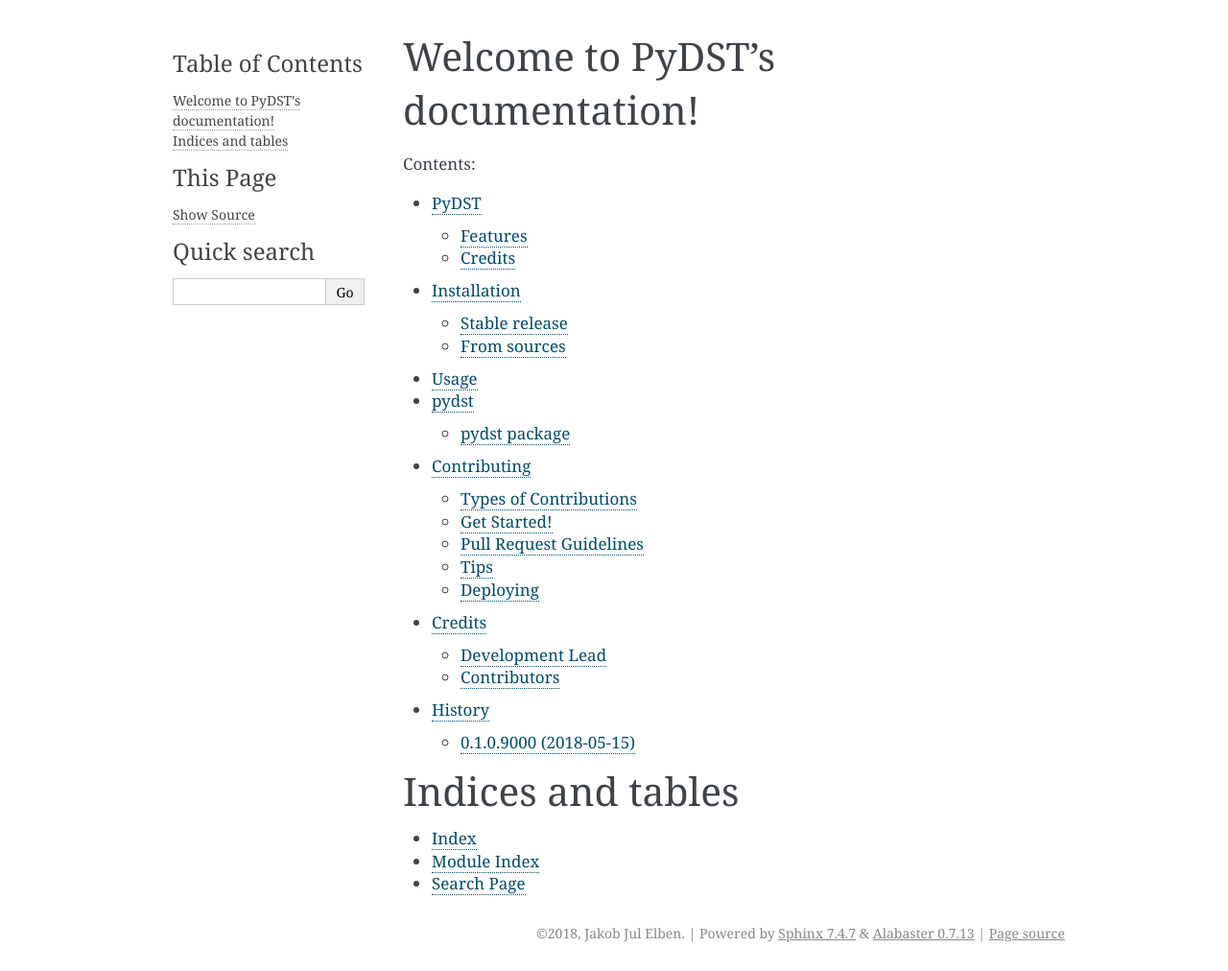
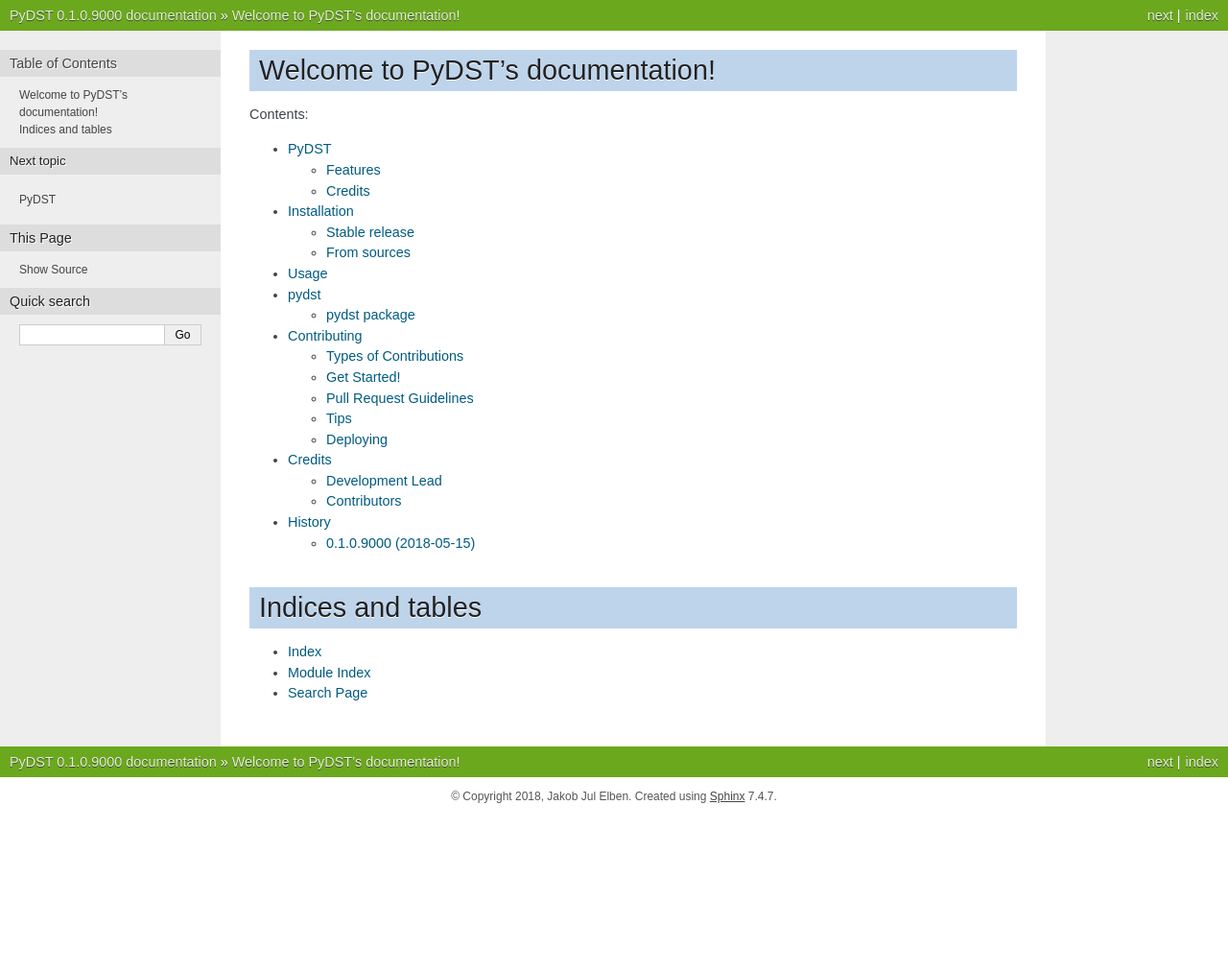
Before and after one commit to elben10/pydst2, a Sphinx documentation site: the page built from docs/index.rst, in a window 1280 px wide. Shown: the whole page at 96% size. Built offline with Sphinx 7.4.7, drawn with Linux system fonts in a browser that asks for light colours; after the commit the page ends 900 px from its top, so only the background shows below that.

Commit message:
_static doesn't exists

```diff
--- a/docs/conf.py
+++ b/docs/conf.py
@@ -84,7 +84,7 @@ todo_include_todos = False
 # The theme to use for HTML and HTML Help pages.  See the documentation for
 # a list of builtin themes.
 #
-html_theme = 'alabaster'
+html_theme = 'nature'
 
 # Theme options are theme-specific and customize the look and feel of a
 # theme further.  For a list of options available for each theme, see the
@@ -95,7 +95,7 @@ html_theme = 'alabaster'
 # Add any paths that contain custom static files (such as style sheets) here,
 # relative to this directory. They are copied after the builtin static files,
 # so a file named "default.css" will overwrite the builtin "default.css".
-html_static_path = ['_static']
+html_static_path = []
 
 
 # -- Options for HTMLHelp output ---------------------------------------
```
